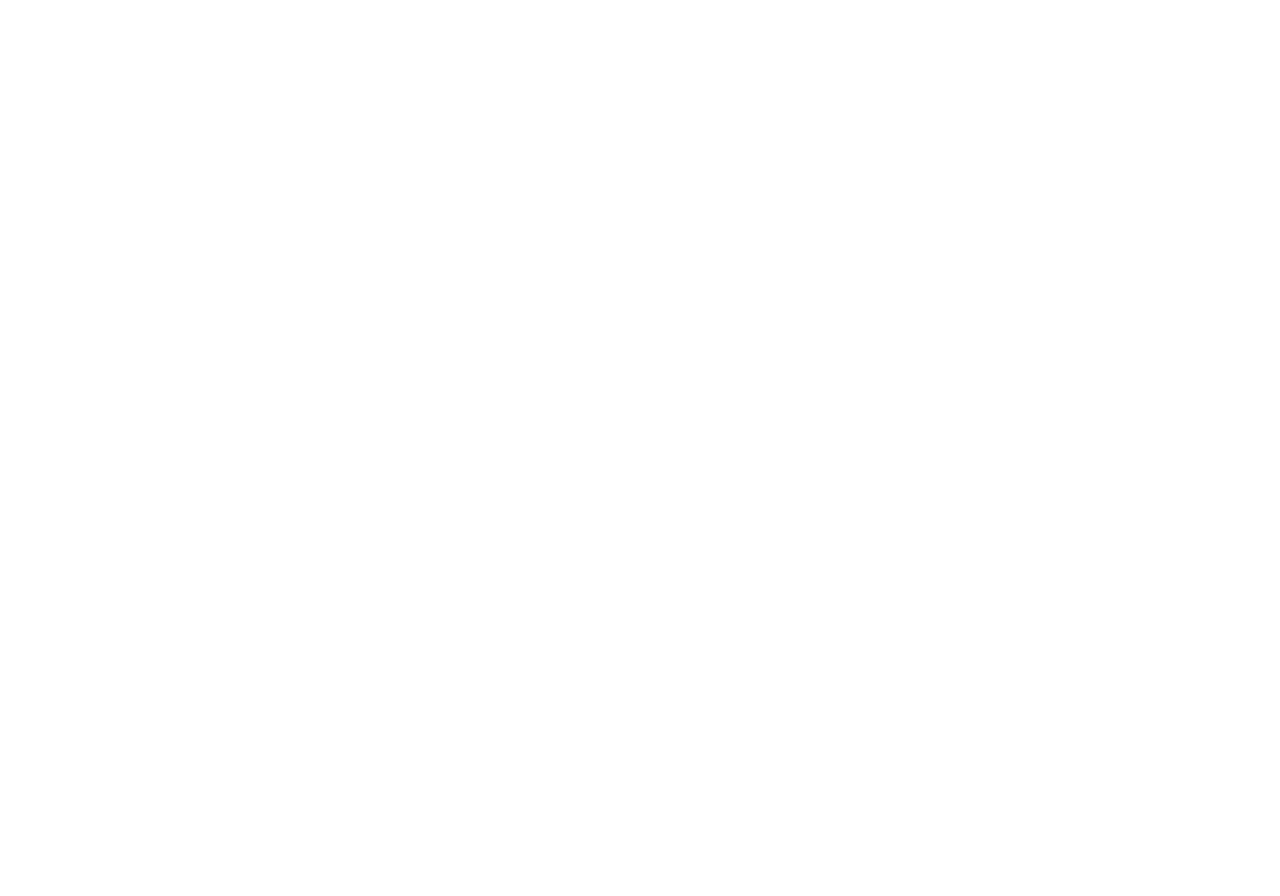
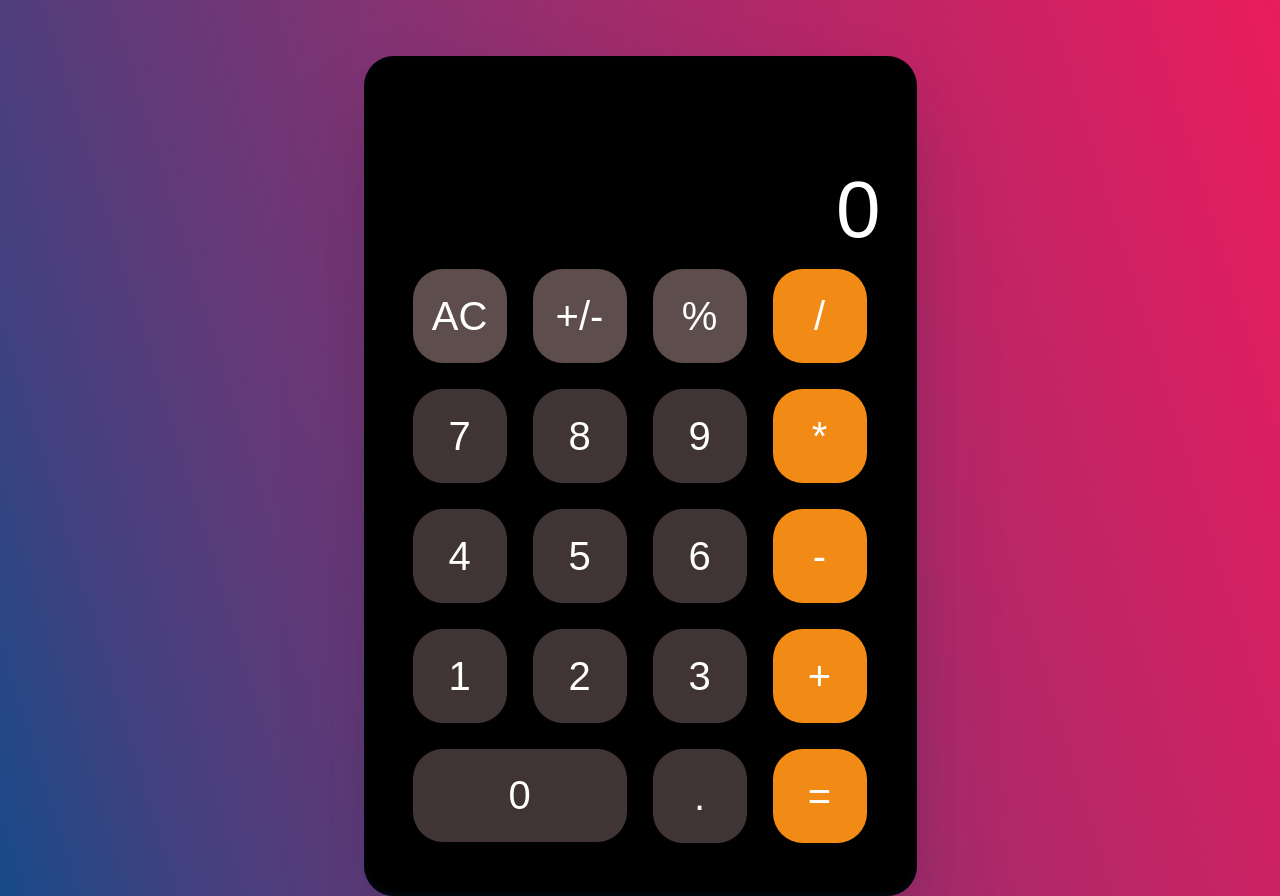
Before and after one commit to Lisnich0k/Calculator, a plain HTML site: page index.html in a window 1280 px wide. Shown: the top 896 px of the page. Before the commit the page ends 800 px from the top, so only its background shows below. Drawn offline with Linux system fonts and the light colour scheme.

Commit message:
Made interface of the calculator

```diff
--- a/index.html
+++ b/index.html
@@ -4,8 +4,43 @@
     <meta charset="UTF-8">
     <meta name="viewport" content="width=device-width, initial-scale=1.0">
     <title>Calculator</title>
+
+    <link rel="stylesheet" href="style.css">
 </head>
 <body>
+    <div class="calculator">
+        <div class="display">0</div>
+        <div class="buttons">
+            <!--First line-->
+            <button class="button btn-grey">AC</button>
+            <button class="button btn-grey">+/-</button>
+            <button class="button btn-grey">%</button>
+            <button class="button btn-orange">/</button>
+
+            <!--Second line-->
+            <button class="button">7</button>
+            <button class="button">8</button>
+            <button class="button">9</button>
+            <button class="button btn-orange">*</button>
+
+            <!--Third line-->
+            <button class="button">4</button>
+            <button class="button">5</button>
+            <button class="button">6</button>
+            <button class="button btn-orange">-</button>
+
+            <!--Fourth line-->
+            <button class="button">1</button>
+            <button class="button">2</button>
+            <button class="button">3</button>
+            <button class="button btn-orange">+</button>
+
+            <!--Fifth line-->
+            <button class="button zero-btn">0</button>
+            <button class="button">.</button>
+            <button class="button btn-orange">=</button>
+        </div>
+    </div>
     <script src="math_logic.js"></script>
 </body>
 </html>
--- a/style.css
+++ b/style.css
@@ -21,3 +21,50 @@ img {
   max-width: 100%;
   height: auto;
 }
+
+body {
+    background: linear-gradient(73deg, #144B89, 40%, #E91C5D);
+    font-size: 12px;
+    font-family: Arial, Helvetica, sans-serif;
+}
+
+.calculator {
+    width: 553px;
+    height: 840px;
+    background-color: black;
+    margin: 56px auto;
+    padding-left: 36px;
+    padding-right: 36px;
+    border-radius: 30px;
+    box-shadow: rgba(50, 50, 93, 0.25) 0px 50px 100px -20px, rgba(0, 0, 0, 0.3) 0px 30px 60px -30px, rgba(10, 37, 64, 0.35) 0px -2px 6px 0px inset;
+}
+.display {
+    color: white;
+    font-size: 80px;
+    padding-top: 108px;
+    text-align: end;
+}
+.buttons {
+    display: flex;
+    flex-wrap: wrap;
+}
+.button {
+    border: none;
+    color: white;
+    border-radius: 30px;
+    font-size: 40px;
+    background-color: #403434;
+    width: 94px;
+    height: 94px;
+    margin: 13px;
+}
+.zero-btn {
+    width: 214px;
+    height: 93px;
+}
+.btn-grey {
+    background-color: #5E4D4D;
+}
+.btn-orange {
+    background-color: #F28B16;
+}
```
